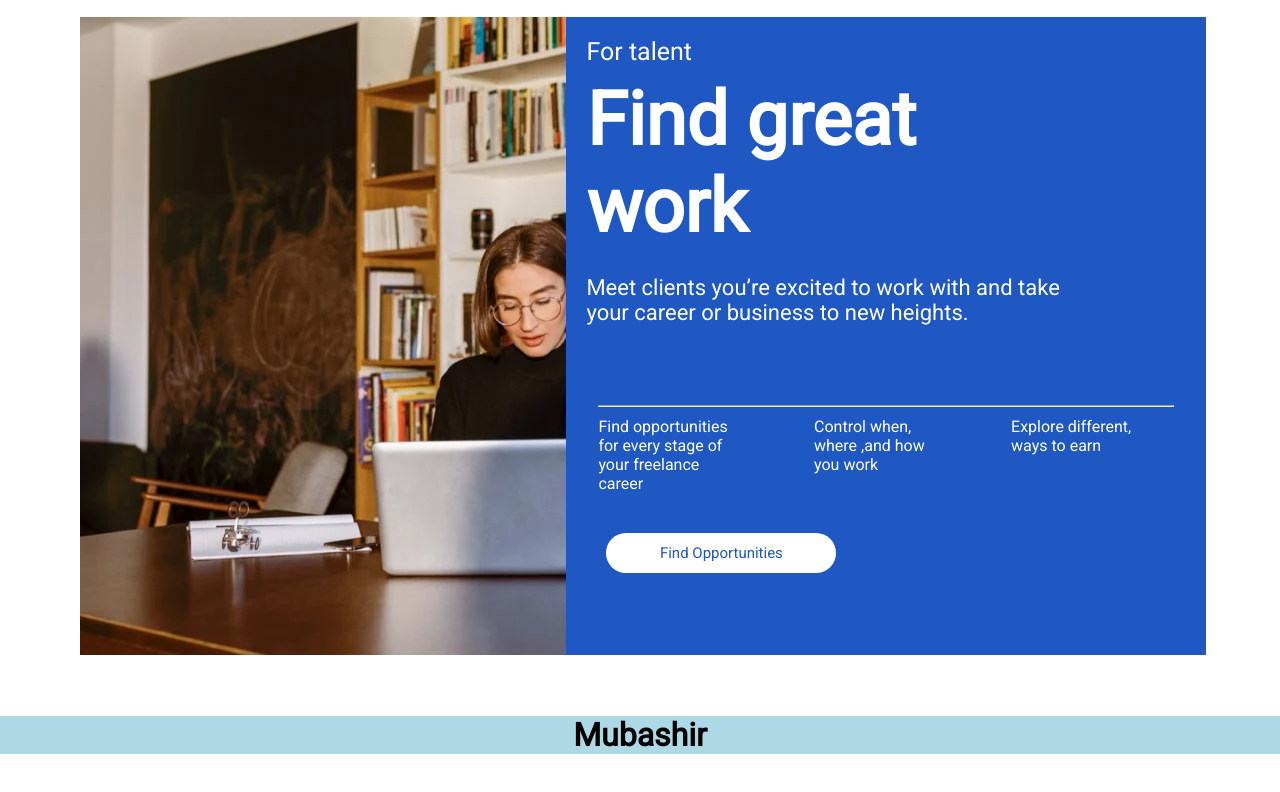
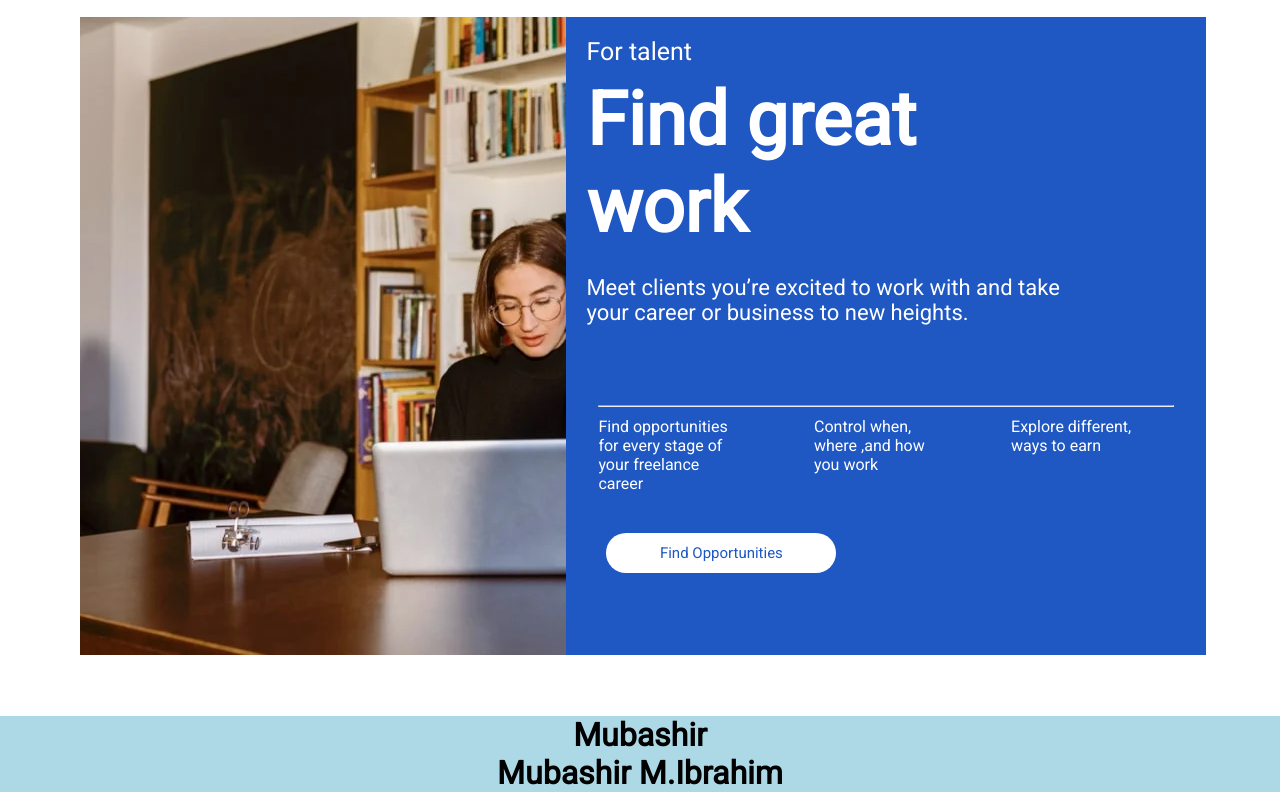
Before and after one commit to Mubashir-M-Ibrahim/Upwork_Assignmnet, a plain HTML site: page index.html in a window 1280 px wide. Shown: the part 1982-2774 px from the top of the page. Before the commit the page ends 2736 px from the top, so only its background shows below. Drawn offline with Linux system fonts and the light colour scheme.

Commit message:
Upwork Commit

```diff
--- a/index.html
+++ b/index.html
@@ -243,6 +243,10 @@
 
     <h1 style="background-color: lightblue; color: black;">Mubashir</h1>
 </center>
+<center>
+
+    <h1 style="background-color: lightblue; color: black;">Mubashir M.Ibrahim</h1>
+</center>
 
 
 </body>
```
